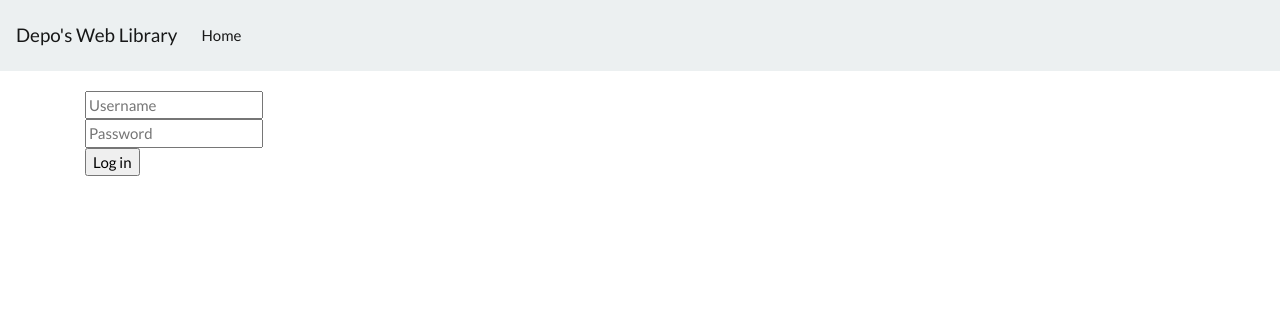
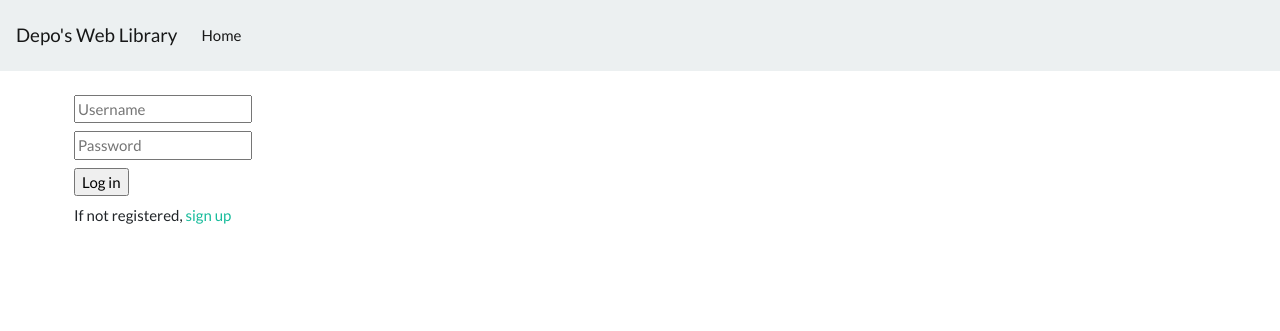
Before and after one commit to depontimatteo/cs50_project1, a Flask app: page / in a window 1280 px wide. Shown: the top 331 px of the page. Run offline with Flask 2, Linux system fonts and the light colour scheme; some libraries are stand-ins or nearby versions.

Commit message:
Project 1 completed pre-submit

```diff
--- a/application.py
+++ b/application.py
@@ -91,12 +91,31 @@
                 flash("Wrong password!")
             else:
                 session["userid"]=user.userid
+
         return index()
 
 @app.route('/logout')
 def logout():
     session.pop('userid', None)
     return index()
+
+@app.route("/registration")
+def registration():
+    return render_template("registration.html")
+
+@app.route("/save_registration", methods=["GET","POST"])
+def save_registration():
+    if request.method == "GET":
+        return "Operation not allowed"
+    else:
+        username_reg_p = request.form.get("username_reg_p")
+        password_reg_p = request.form.get("password_reg_p")
+
+        hashpass_reg_p = hashlib.md5(password_reg_p.encode('utf8')).hexdigest()
+
+        users=db.execute("insert into users (userid, username, password) values (nextval('userid_seq'), :username, :password)",{ "username": username_reg_p, "password": hashpass_reg_p })
+        flash('Registration complete')
+        return index()
 
 @app.route("/search")
 def search():
--- a/templates/login.html
+++ b/templates/login.html
@@ -8,19 +8,35 @@
 
   <form action="/login" method="POST">
     <div class="container">
+      {% with messages = get_flashed_messages() %}
+        {% if messages %}
+        <div class="row">
+          <div class="col-sm-6 col-md-6 col-lg-6 col-xl-6 col-xs-12 p-3">
+              {% for message in messages %}
+                <span class="green">{{ message }}</span>
+              {% endfor %}
+          </div>
+        </div>
+        {% endif %}
+      {% endwith %}
       <div class="row">
-        <div class="col-sm-6 col-md-6 col-lg-6 col-xl-6 col-xs-12">
+        <div class="col-sm-6 col-md-6 col-lg-6 col-xl-6 col-xs-12 p-1">
           <input type="username" name="username_p" placeholder="Username">
         </div>
       </div>
       <div class="row">
-        <div class="col-sm-6 col-md-6 col-lg-6 col-xl-6 col-xs-12">
+        <div class="col-sm-6 col-md-6 col-lg-6 col-xl-6 col-xs-12 p-1">
           <input type="password" name="password_p" placeholder="Password">
         </div>
       </div>
       <div class="row">
-        <div class="col-sm-6 col-md-6 col-lg-6 col-xl-6 col-xs-12">
+        <div class="col-sm-6 col-md-6 col-lg-6 col-xl-6 col-xs-12 p-1">
           <input type="submit" value="Log in">
+        </div>
+      </div>
+      <div class="row">
+        <div class="col-sm-6 col-md-6 col-lg-6 col-xl-6 col-xs-12 p-1">
+          If not registered, <a class="link" href="/registration">sign up</a>
         </div>
       </div>
     </div>
```
Also changed, not shown: create_table.py (+6 -4 lines), templates/index.html (+13 -0 lines), README.md, 1 other file.
